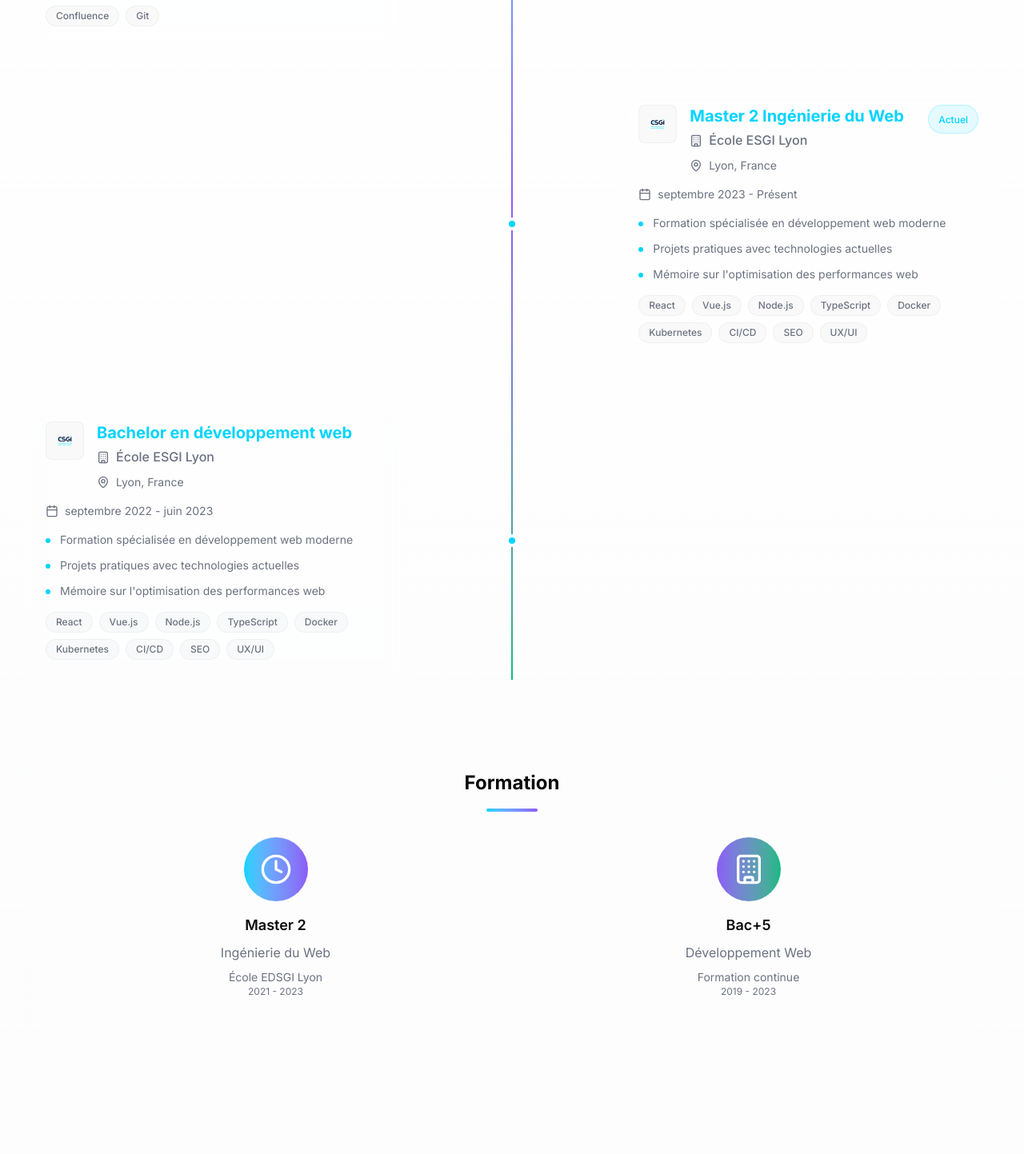
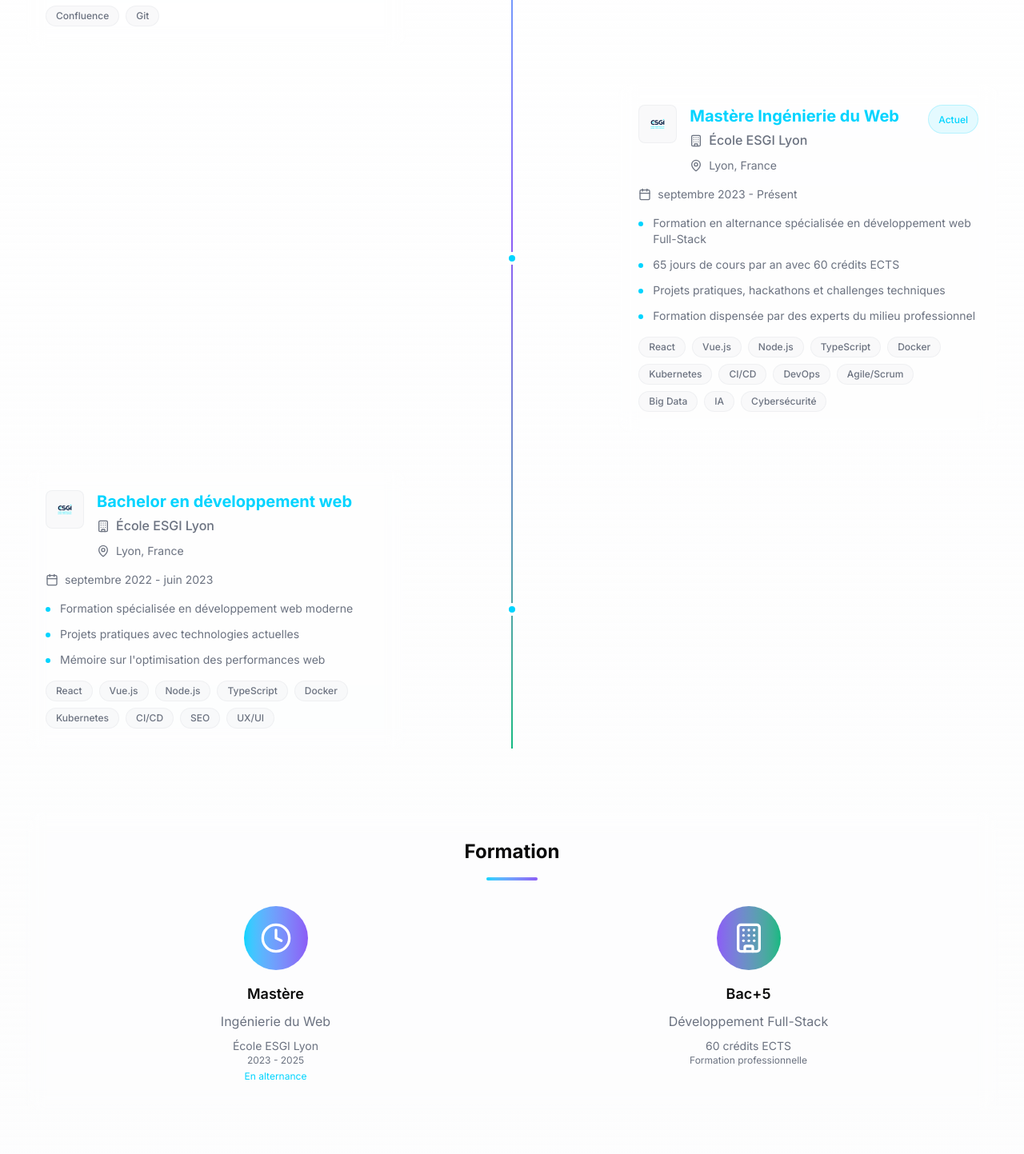
Before and after one commit to operdrix/portfolio, a Next.js app: page / in a window 1280 px wide. Shown: the part 4140-5583 px from the top of the page at 80% size. Built offline with nearby package versions, Linux system fonts and the light colour scheme.

Commit message:
feat: update experience section with new education details and descriptions

```diff
--- a/src/app/_sections/Experience.tsx
+++ b/src/app/_sections/Experience.tsx
@@ -166,10 +166,11 @@ const Experience = () => {
               <div className="w-20 h-20 bg-gradient-to-r from-primary to-secondary rounded-full flex items-center justify-center mx-auto mb-4">
                 <Clock className="w-10 h-10 text-white" />
               </div>
-              <h4 className="text-lg font-semibold mb-2">Master 2</h4>
+              <h4 className="text-lg font-semibold mb-2">Mastère</h4>
               <p className="text-muted-foreground mb-2">Ingénierie du Web</p>
-              <p className="text-sm text-muted-foreground">École EDSGI Lyon</p>
-              <p className="text-xs text-muted-foreground">2021 - 2023</p>
+              <p className="text-sm text-muted-foreground">École ESGI Lyon</p>
+              <p className="text-xs text-muted-foreground">2023 - 2025</p>
+              <p className="text-xs text-primary mt-1">En alternance</p>
             </div>
 
             <div className="text-center">
@@ -177,9 +178,9 @@ const Experience = () => {
                 <Building className="w-10 h-10 text-white" />
               </div>
               <h4 className="text-lg font-semibold mb-2">Bac+5</h4>
-              <p className="text-muted-foreground mb-2">Développement Web</p>
-              <p className="text-sm text-muted-foreground">Formation continue</p>
-              <p className="text-xs text-muted-foreground">2019 - 2023</p>
+              <p className="text-muted-foreground mb-2">Développement Full-Stack</p>
+              <p className="text-sm text-muted-foreground">60 crédits ECTS</p>
+              <p className="text-xs text-muted-foreground">Formation professionnelle</p>
             </div>
           </div>
         </Card>
--- a/src/data/personal.ts
+++ b/src/data/personal.ts
@@ -61,18 +61,19 @@ export const experiences: Experience[] = [
   },
   {
     id: "esgi-master",
-    title: "Master 2 Ingénierie du Web",
+    title: "Mastère Ingénierie du Web",
     company: "École ESGI Lyon",
     location: "Lyon, France",
     startDate: "2023-09",
     endDate: "2025-06",
     current: true,
     description: [
-      "Formation spécialisée en développement web moderne",
-      "Projets pratiques avec technologies actuelles",
-      "Mémoire sur l'optimisation des performances web"
+      "Formation en alternance spécialisée en développement web Full-Stack",
+      "65 jours de cours par an avec 60 crédits ECTS",
+      "Projets pratiques, hackathons et challenges techniques",
+      "Formation dispensée par des experts du milieu professionnel"
     ],
-    technologies: ["React", "Vue.js", "Node.js", "TypeScript", "Docker", "Kubernetes", "CI/CD", "SEO", "UX/UI"],
+    technologies: ["React", "Vue.js", "Node.js", "TypeScript", "Docker", "Kubernetes", "CI/CD", "DevOps", "Agile/Scrum", "Big Data", "IA", "Cybersécurité"],
     logo: "/esgi-logo.png"
   },
   {
```
